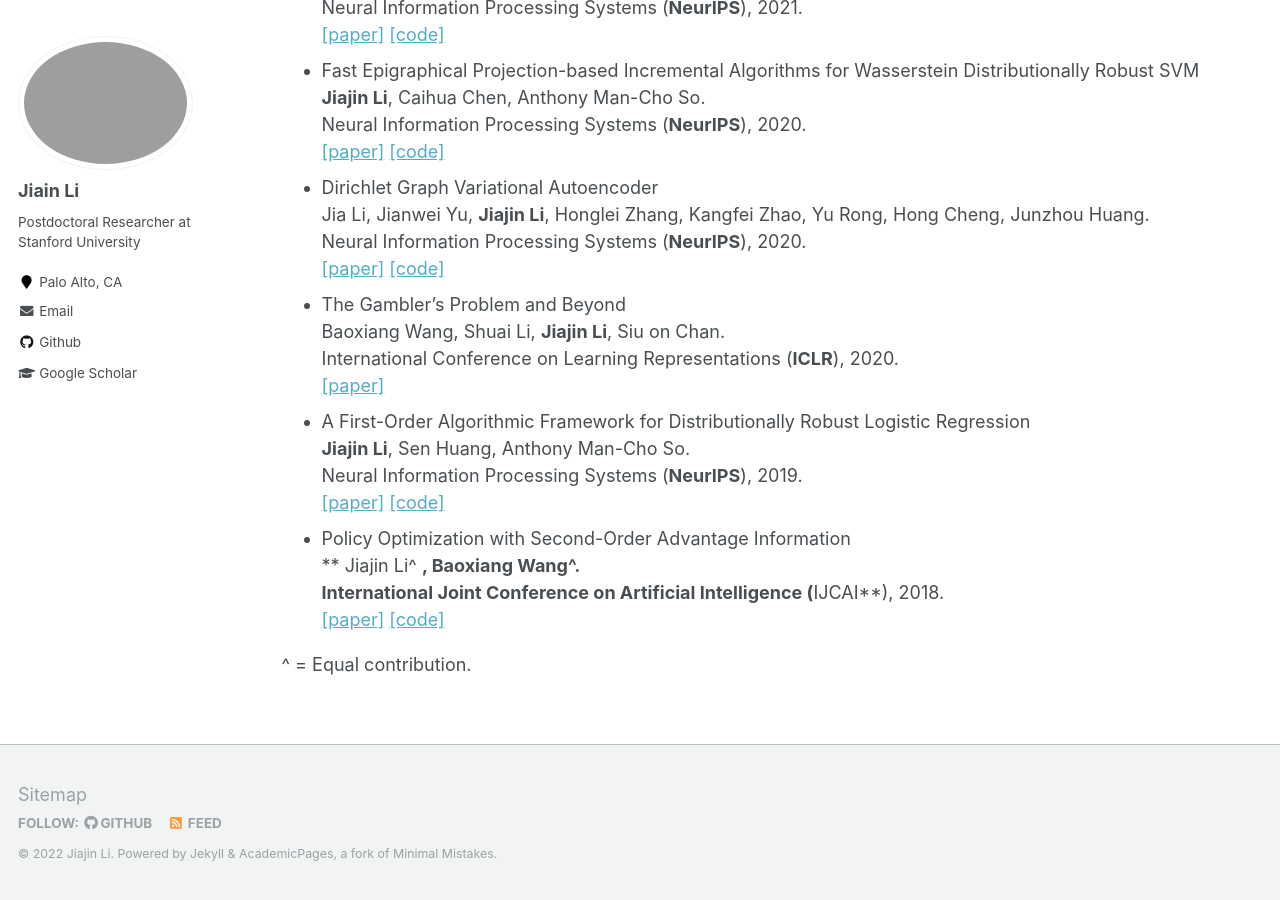
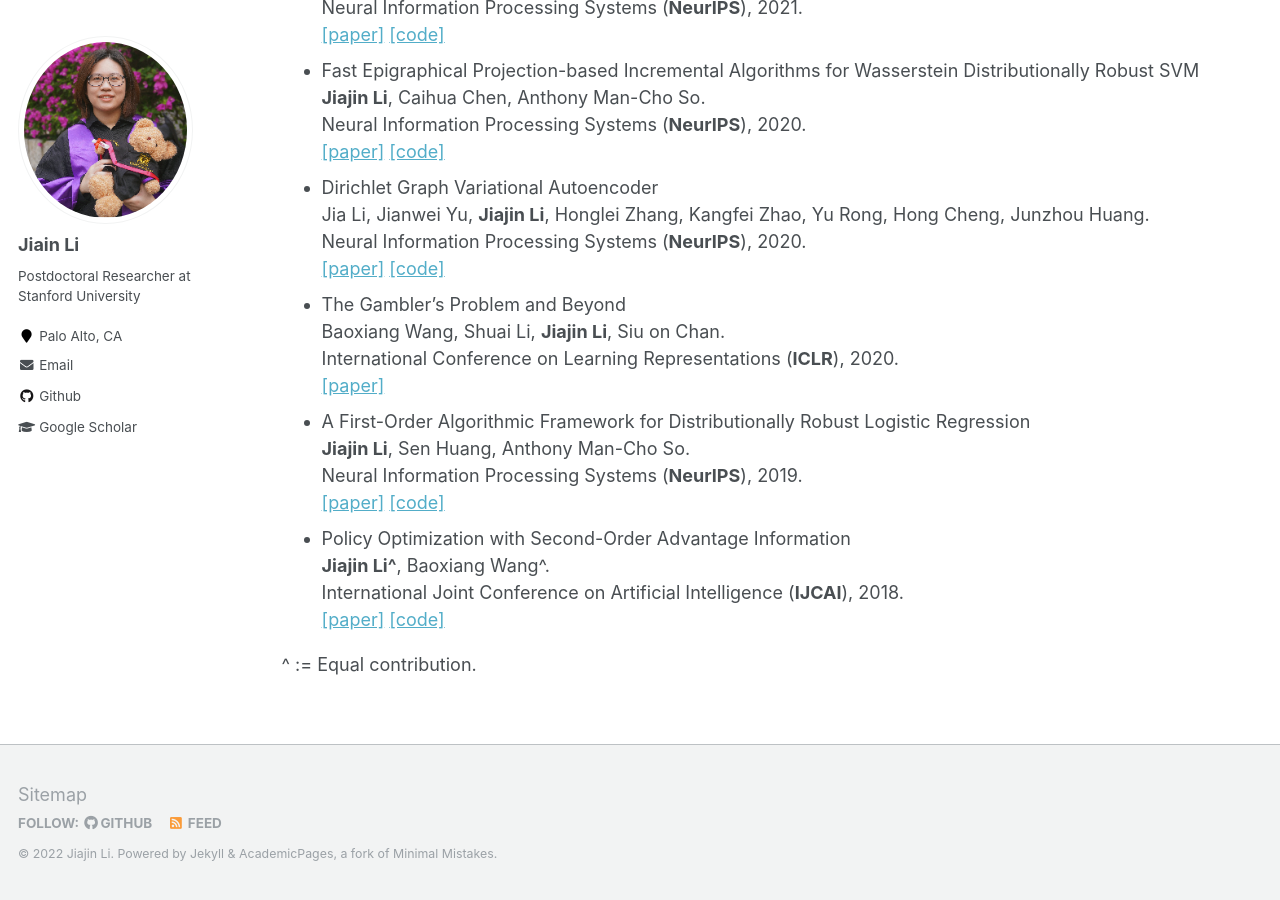
Before and after one commit to gerrili1996/gerrili1996.github.io, a Jekyll site: the page built from _pages/publications.md, in a window 1280 px wide and 900 px high, scrolled down 1133 px. Built offline with Jekyll 4.4.1, drawn with Linux system fonts in a browser that asks for light colours.

Commit message:
update photo

```diff
--- a/_config.yml
+++ b/_config.yml
@@ -81,7 +81,7 @@ analytics:
 # Site Author
 author:
   name             : "Jiain Li"
-  avatar           : "photo.jpg"
+  avatar           : "photo.png"
   bio              : "Postdoctoral Researcher at Stanford University"
   location         : "Palo Alto, CA"
   employer         :
--- a/_pages/publications.md
+++ b/_pages/publications.md
@@ -55,8 +55,8 @@ author_profile: true
   Neural Information Processing Systems (**NeurIPS**), 2019. <br>
   [[paper]](https://arxiv.org/abs/1910.12778) [[code]](https://github.com/gerrili1996/DRLR_NIPS2019_exp)
 - Policy Optimization with Second-Order Advantage Information <br>
-  ** Jiajin Li^ **, Baoxiang Wang^.  <br>
+  **Jiajin Li^**, Baoxiang Wang^.  <br>
   International Joint Conference on Artificial Intelligence (**IJCAI**), 2018. <br>
   [[paper]](https://arxiv.org/abs/1805.03586) [[code]](https://github.com/wangbx66/Action-Subspace-Dependent)
 
-^ = Equal contribution.
+^ := Equal contribution.
```
Also changed, not shown: _pages/about.md (+1 -1 lines), images/photo.png (added).
